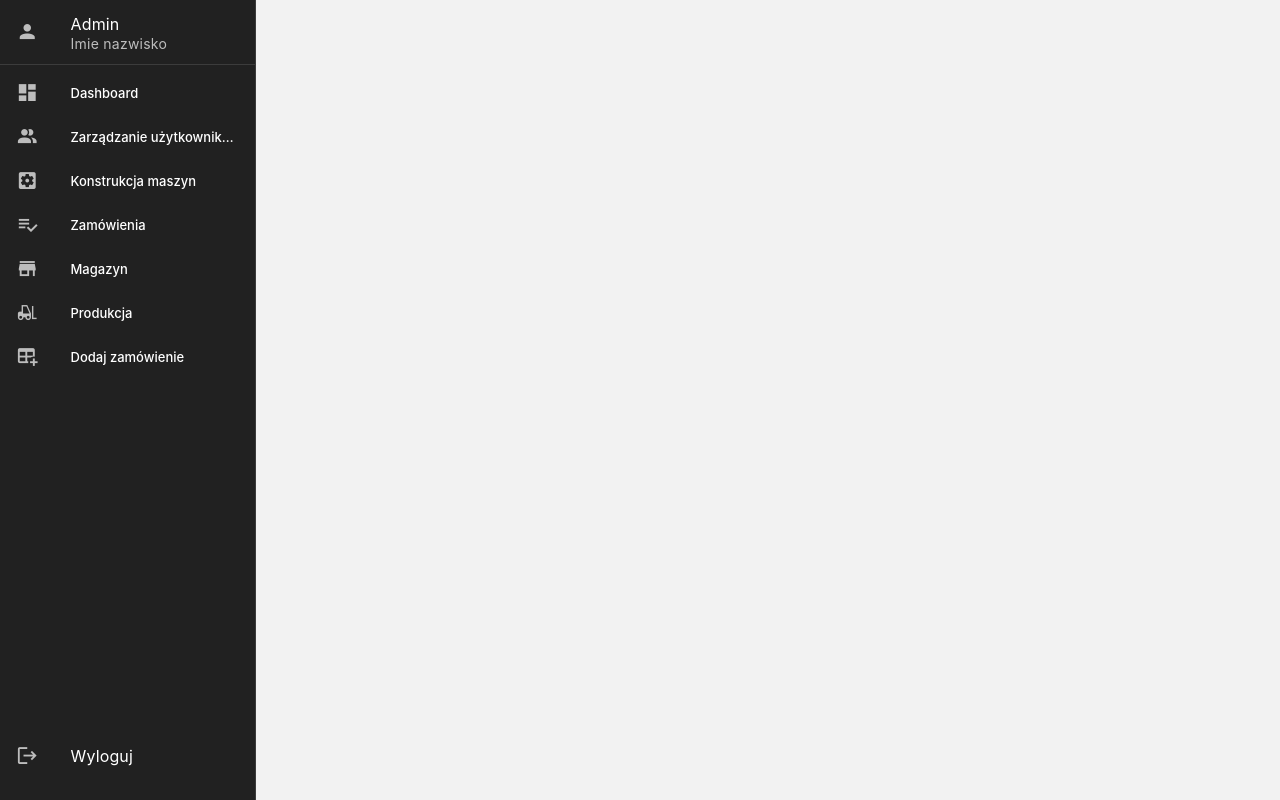
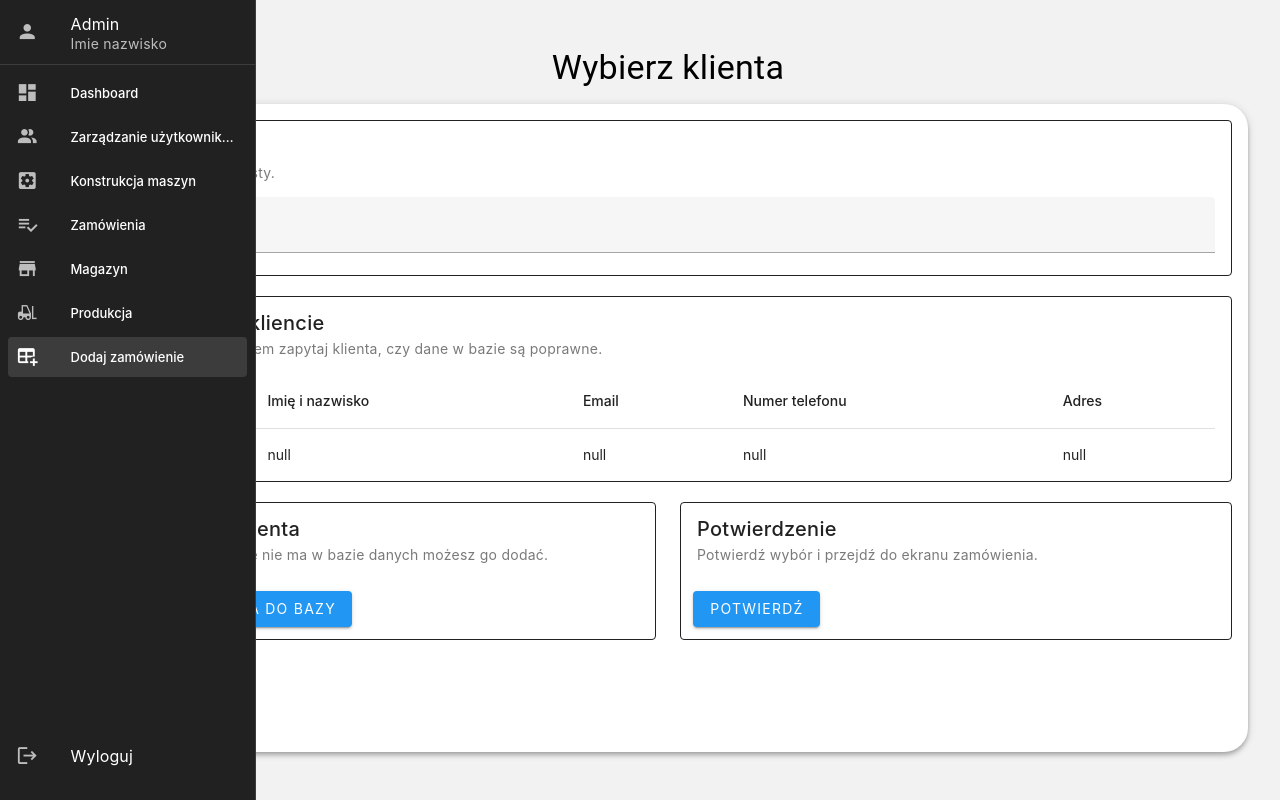
Before and after one commit to Kamil-Matusz/Shot-Blasting-Machines, a Vue app in the folder client/: page /orders/create in a window 1280 px wide. Built offline with nearby package versions, Linux system fonts and the light colour scheme.

Commit message:
orders view updated

```diff
--- a/client/src/components/layout/Navigation.vue
+++ b/client/src/components/layout/Navigation.vue
@@ -40,7 +40,7 @@
           <v-list-item
             prepend-icon="mdi-table-plus"
             title="Dodaj zamówienie"
-            to="/add-order"
+            to="/orders/create"
           ></v-list-item>
         </v-list>
         <template v-slot:append>
--- a/client/src/router/index.ts
+++ b/client/src/router/index.ts
@@ -48,7 +48,7 @@ const router = createRouter({
       component: ConstructionsView
     },
     {
-      path: '/add-order',
+      path: '/orders/create',
       name: 'add-order',
       component: AddOrderView
     },
--- a/client/src/views/AddOrderView.vue
+++ b/client/src/views/AddOrderView.vue
@@ -1,9 +1,61 @@
 <script setup lang="ts">
-import BasePage from '@/components/pages/BasePage.vue'
+import BasePage from '@/components/pages/BasePage.vue';
+import { ref } from 'vue';
+
+const isLoading = ref(false);
+const isActive = ref(false);
+const isSaved = ref(false);
+const isClientSelected = ref(false);
+
+function confirm() {
+  isLoading.value = true;
+
+  setTimeout(() => {
+    isLoading.value = false;
+    isSaved.value = true;
+  }, 2000);
+}
+
+const select = () => {
+  isClientSelected.value = true
+}
 </script>
 
+
 <template>
+
+
+<template v-if="isClientSelected">
   <BasePage title="Dodaj zamówienie">
+
+    <v-card class="mb-5"
+          variant="outlined"
+          title="Klient"
+        >
+
+        <v-table class="ml-4 mr-4">
+          <thead>
+            <tr>
+              <th>ID</th>
+              <th>Imię i nazwisko</th>
+              <th>Email</th>
+              <th>Numer telefonu</th>
+              <th>Adres</th>
+            </tr>
+          </thead>
+          <tbody>
+            <tr>
+              <td>null</td>
+              <td>null</td>
+              <td>null</td>
+              <td>null</td>
+              <td>null</td>
+            </tr>
+          </tbody>
+        </v-table>
+
+  </v-card>
+
     <v-card class="mb-5"
       title="Koszt"
       subtitle="Poniżej znajduje się przybliżona wartość zamówienia."
@@ -66,9 +118,149 @@ import BasePage from '@/components/pages/BasePage.vue'
           variant="outlined"
         >
           <p class="ml-4 mr-4">Jeżeli klient potwierdza złożenia zamówienia, zapisz je w bazie danych.</p>
-          <v-btn color="blue" class="ma-3">Zapisz</v-btn>
+
+          <v-dialog max-width="500" v-model="isActive">
+          <template v-slot:activator="{ props: activatorProps }">
+            <v-row>
+              <v-btn color="blue" class="ma-5" v-bind="activatorProps" text="Zapisz zamówienie" variant="flat"></v-btn>
+            </v-row>
+          </template>
+
+          <template v-slot:default>
+            <template v-if="isLoading">
+              <v-card>
+                <v-card-text class="ma-5">
+                  <v-row class="align-center justify-space-between">
+                    Zapisuję zamówienie
+                    <v-progress-circular indeterminate color="blue"></v-progress-circular>
+                  </v-row>
+                </v-card-text>
+              </v-card>
+            </template>
+            <template v-else-if="isSaved">
+              <v-card title="Sukces">
+                <v-card-text class="ma-5">
+                  Zamówienie zostało poprawnie zapisane
+                </v-card-text>
+
+                <v-card-actions>
+                  <v-spacer></v-spacer>
+                  <v-btn text="Powrót" @click="isActive = false; isSaved = false"></v-btn>
+                </v-card-actions>
+              </v-card>
+            </template>
+            <template v-else>
+              <v-card title="Potwierdź">
+                <v-card-text>
+                  Czy na pewno chcesz zapisać to zamówienie?
+                </v-card-text>
+
+                <v-card-actions>
+                  <v-spacer></v-spacer>
+                  <v-btn color="blue" class="ma-3" text="Zapisz" variant="flat" @click="confirm"></v-btn>
+                  <v-btn text="Anuluj" @click="isActive = false"></v-btn>
+                </v-card-actions>
+              </v-card>
+            </template>
+
+          </template>
+        </v-dialog>
+
+
         </v-card>
       </v-col>
     </v-row>
   </BasePage>
 </template>
+
+<template v-else>
+<BasePage title="Wybierz klienta">
+
+  <v-card class="mb-5"
+          variant="outlined"
+          title="Klient"
+          subtitle="Wybierz klienta z listy."
+        >
+
+        <v-text-field
+          list="clients-list"
+          class="ml-4 mr-4"
+        ></v-text-field>
+
+        <datalist id="clients-list">
+          <option value="Agatha Jenkins"></option>
+          <option value="Adam Jenkins"></option>
+          <option value="Jan Kowalski"></option>
+          <option value="Andrzej Miś"></option>
+          <option value="Adrian Busz"></option>
+        </datalist>
+
+  </v-card>
+
+  <v-card class="mb-5"
+          variant="outlined"
+          title="Informacje o kliencie"
+          subtitle="Przed potwierdzeniem zapytaj klienta, czy dane w bazie są poprawne."
+        >
+
+        <v-table class="ml-4 mr-4">
+          <thead>
+            <tr>
+              <th>ID</th>
+              <th>Imię i nazwisko</th>
+              <th>Email</th>
+              <th>Numer telefonu</th>
+              <th>Adres</th>
+            </tr>
+          </thead>
+          <tbody>
+            <tr>
+              <td>null</td>
+              <td>null</td>
+              <td>null</td>
+              <td>null</td>
+              <td>null</td>
+            </tr>
+          </tbody>
+        </v-table>
+
+  </v-card>
+
+  <v-row>
+    <v-col cols="12" lg="6">
+      <v-card
+          variant="outlined"
+          title="Rejestracja klienta"
+          subtitle="Jeśli klienta jeszcze nie ma w bazie danych możesz go dodać."
+        >
+          <v-btn
+            class="ma-3"
+            color="blue"
+          >
+            Dodaj klienta do bazy
+          </v-btn>
+        </v-card>
+    </v-col>
+
+    <v-col cols="12" lg="6">
+      <v-card
+          variant="outlined"
+          title="Potwierdzenie"
+          subtitle="Potwierdź wybór i przejdź do ekranu zamówienia."
+        >
+          <v-btn
+            class="ma-3"
+            color="blue"
+            @click="select"
+          >
+            Potwierdź
+          </v-btn>
+        </v-card>
+    </v-col>
+  </v-row>
+
+
+</BasePage>
+</template>
+
+</template>
```
